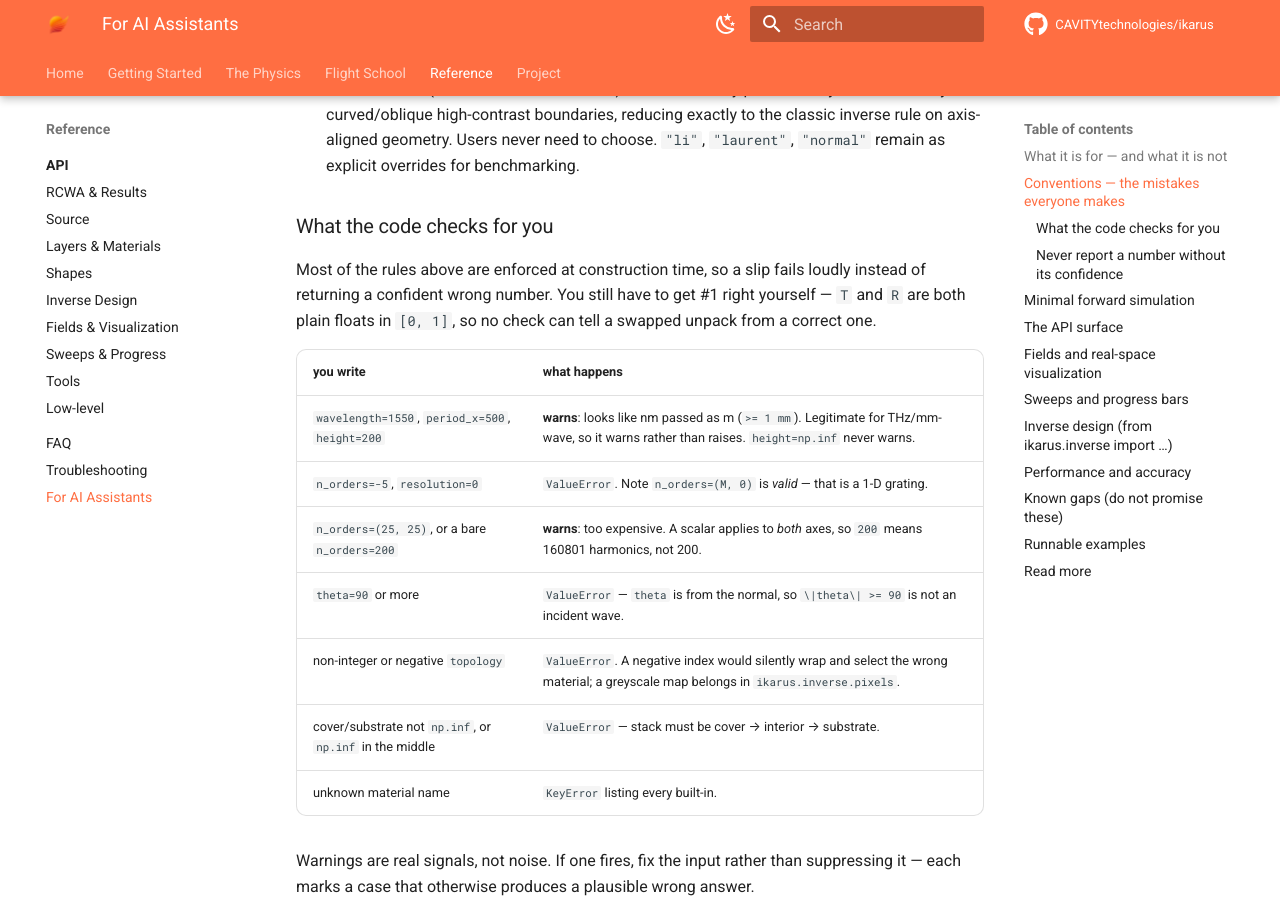
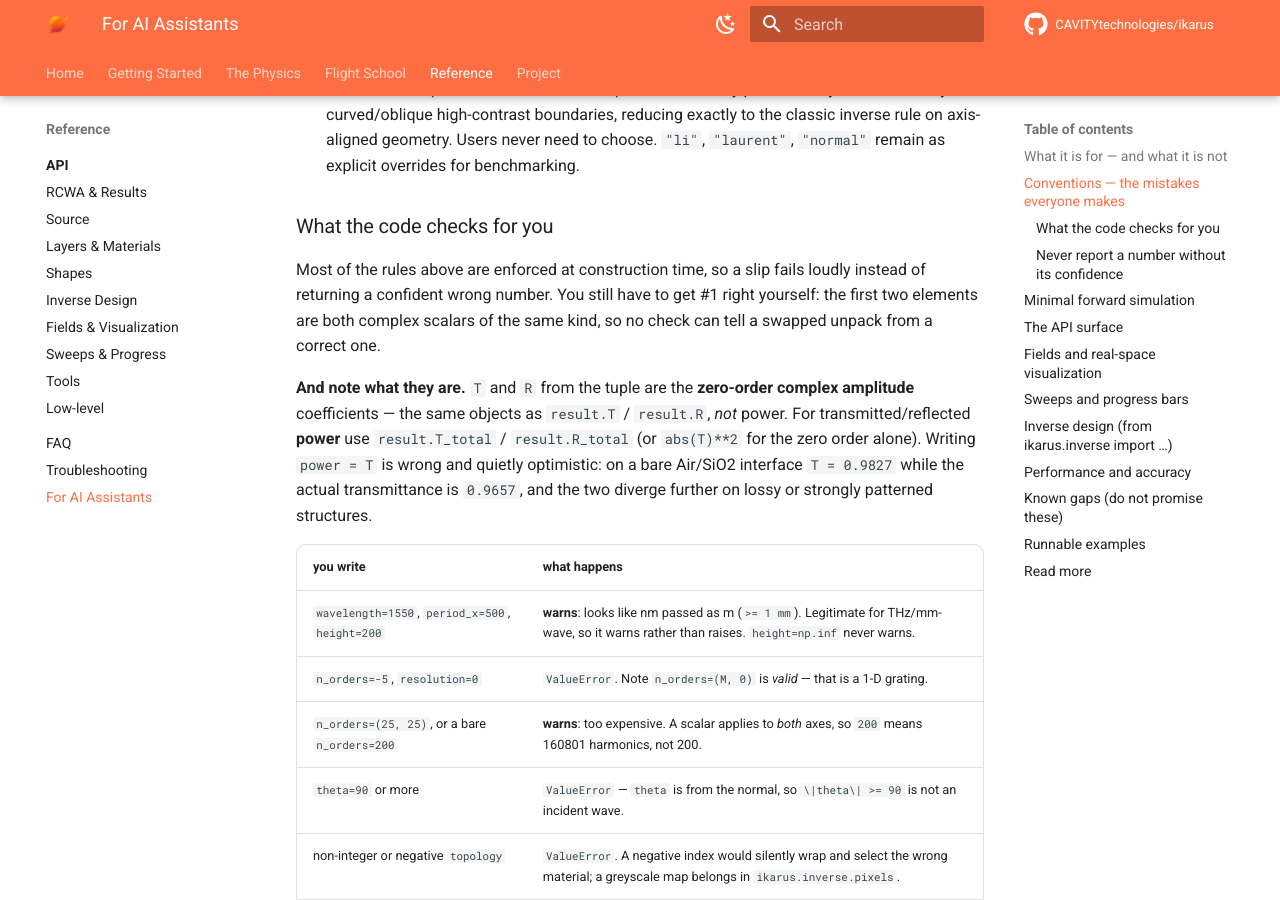
Before and after one commit to CAVITYtechnologies/ikarus, an MkDocs documentation site: the page built from docs/llms.md, in a window 1280 px wide and 900 px high, scrolled down 1694 px. Built offline with MkDocs 1.6.1 and Material for MkDocs 9.7.7, drawn with Linux system fonts in a browser that asks for light colours; comment, search, counter and statistics services are not loaded; some of the changed text lies outside the part shown.

Commit message:
fix: convergence_curve metric validation, and correct the guide's simulate() tuple
Three findings from a downstream metalens project, a third independent user.

convergence_curve fell through on an unknown metric
---------------------------------------------------
The if/elif chain ended in a bare else computing the energy defect, so
metric="T_total" -- the plausible typo, since T_total is the attribute name
used everywhere else -- returned |R+T-1| instead. That is ~0 for any converged
structure, so it looked like a clean convergence result for a metric that was
never evaluated. Worst possible place for a silent fallback: the tool whose
job is deciding whether a number can be trusted.

Now validated against a module-level tuple of the valid names, with the
gotcha ('T'/'R' are the totals, despite the attributes being T_total/R_total)
in the message. Audited the rest of the package for the same pattern: this
was the only silent one. plot_field already raises KeyError on a bad
component.

The guide misdescribed what simulate() returns
-----------------------------------------------
It claimed T and R are "plain floats in [0, 1]". They are the zero-order
complex amplitude coefficients, identical objects to result.T / result.R.
Power is result.T_total / result.R_total, or abs(T)**2 for the zero order.

This was my error, introduced with the enforcement table, and the guide
contradicted itself: the API-surface section had it right all along. The
reporter caught it only because their own self-check compared against
analytic Fresnel; power = T overstates transmission by 1.7% on a bare
Air/SiO2 interface and diverges further on lossy or patterned structures.

The claim it was attached to survives -- both elements are complex scalars of
the same kind, so a swapped unpack is still undetectable -- but the
description of them was wrong.

Phase metrics are in degrees, and stay that way
------------------------------------------------
convergence_curve returns R_phase/T_phase in degrees while result.T_phase and
Target.match("r_phase", ...) are radians. Documented in the guide beside the
example and pinned by a test, rather than changed: switching the unit would
leave every existing caller running while shifting their tolerance by 57.3x,
which is a worse failure than the inconsistency.

Suite: 188 passed, 5 skipped (4 new).

```diff
--- a/ikarus/AI_GUIDE.md
+++ b/ikarus/AI_GUIDE.md
@@ -67,8 +67,16 @@
 
 Most of the rules above are enforced at construction time, so a slip fails loudly
 instead of returning a confident wrong number. You still have to get #1 right
-yourself — `T` and `R` are both plain floats in `[0, 1]`, so no check can tell a
-swapped unpack from a correct one.
+yourself: the first two elements are both complex scalars of the same kind, so no
+check can tell a swapped unpack from a correct one.
+
+**And note what they are.** `T` and `R` from the tuple are the **zero-order
+complex amplitude** coefficients — the same objects as `result.T` / `result.R`,
+*not* power. For transmitted/reflected **power** use `result.T_total` /
+`result.R_total` (or `abs(T)**2` for the zero order alone). Writing
+`power = T` is wrong and quietly optimistic: on a bare Air/SiO2 interface
+`T = 0.9827` while the actual transmittance is `0.9657`, and the two diverge
+further on lossy or strongly patterned structures.
 
 | you write | what happens |
 |---|---|
@@ -388,7 +396,10 @@
   lossless structure conserves energy at every `n_orders` while R/phase still
   drift (the classic high-contrast-TM trap that has cost real optimization runs).
   Manual study: `from ikarus.tools.convergence import convergence_curve; orders, vals =
-  convergence_curve(rcwa, range(4,21,2), metric="R"|"R_phase"|"T_phase")` (it restores
+  convergence_curve(rcwa, range(4,21,2), metric="R"|"R_phase"|"T_phase")` — **its phase
+  metrics are in DEGREES**, unlike `result.T_phase`/`R_phase` and `Target.match("r_phase",
+  ...)` which are radians, so a tolerance carried across without converting is off by
+  57.3x. An unrecognized `metric` raises and lists the valid names. (it restores
   your `n_orders` afterward).
 - **Fourier factorization:** the default `factorization="auto"` applies the
   normal-vector (Fast Fourier Factorization) method, giving fast TM /
```
Also changed, not shown: CHANGELOG.md (+22 -0 lines), 3 other files.
